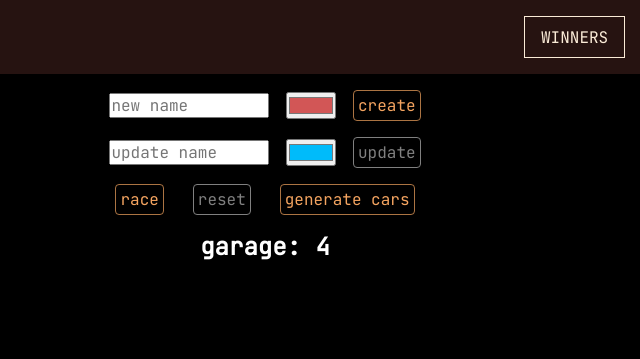
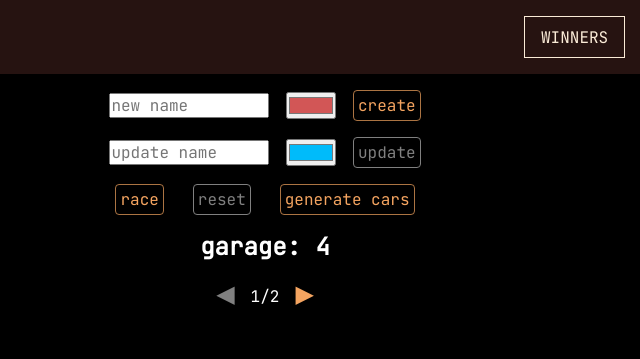
Before and after one commit to timashoff/async-race, a website built with webpack: page src/index.html in a window 1280 px wide. Shown: the top 359 px of the page, 375-1015 px from the left. Built offline with nearby package versions, Linux system fonts and the light colour scheme.

Commit message:
feat: implement page pagination element

```diff
--- a/src/css/style.css
+++ b/src/css/style.css
@@ -116,6 +116,12 @@ button:disabled {
   transform: scale(1);
 }
 
+.prev,
+.next {
+  border: none;
+  padding: 0 1rem;
+  font-size: 1.5rem;
+}
 
 .active {
   cursor: default;
@@ -127,6 +133,7 @@ button:disabled {
   display: flex;
   flex-direction: column;
   gap: 1rem;
+  align-items: center;
 }
 
 .cars {
--- a/src/view/garage.ts
+++ b/src/view/garage.ts
@@ -1,9 +1,10 @@
 import { createMenu } from './menu';
 import { createPageTitle } from './page-title';
+import { createPagination } from './page-pagination';
 
 export const createGarage = () => {
   const garage = document.createElement('div');
   garage.id = 'garage';
-  garage.append(createMenu(), createPageTitle('garage', 4));
+  garage.append(createMenu(), createPageTitle('garage', 4), createPagination(1, 2));
   return garage;
 };
--- /dev/null
+++ b/src/view/page-pagination.ts
@@ -0,0 +1,22 @@
+import { createBtn } from '../utils/create-buttons';
+import { createDiv } from '../utils/create-divs';
+
+export const createPagination = (firstPage: number, lastPage: number) => {
+
+  const pagination = createDiv('pagination');
+
+  const prev = createBtn('prev');
+  prev.textContent = '◀';
+  if (firstPage === 1) prev.disabled = true;
+
+  const next = createBtn('next');
+  next.textContent = '▶';
+  if (firstPage === lastPage) next.disabled = true;
+
+  const pageCounter = document.createElement('span');
+  pageCounter.classList.add('page-counter');
+  pageCounter.textContent = lastPage > 1 ? `${firstPage}/${lastPage}` : `${lastPage}`;
+
+  pagination.append(prev, pageCounter, next);
+  return pagination;
+};
```
